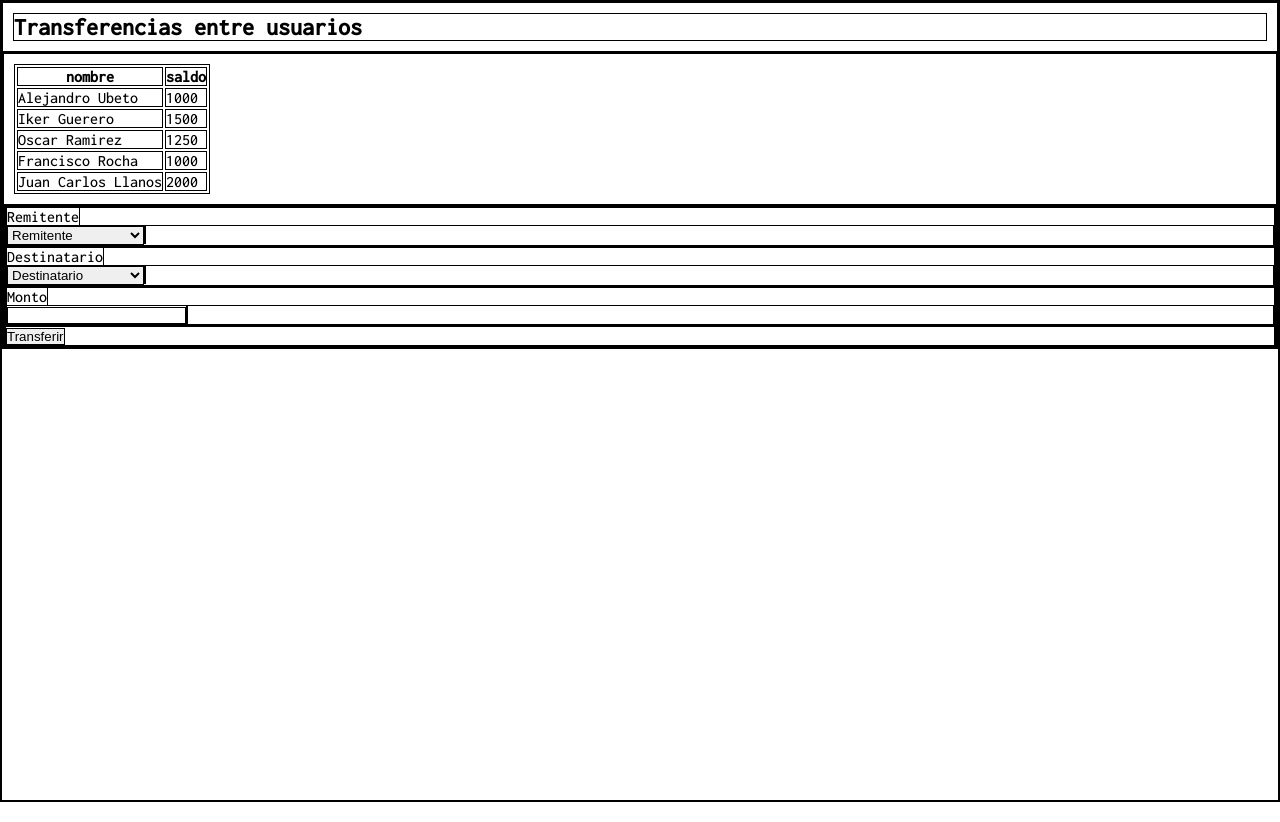
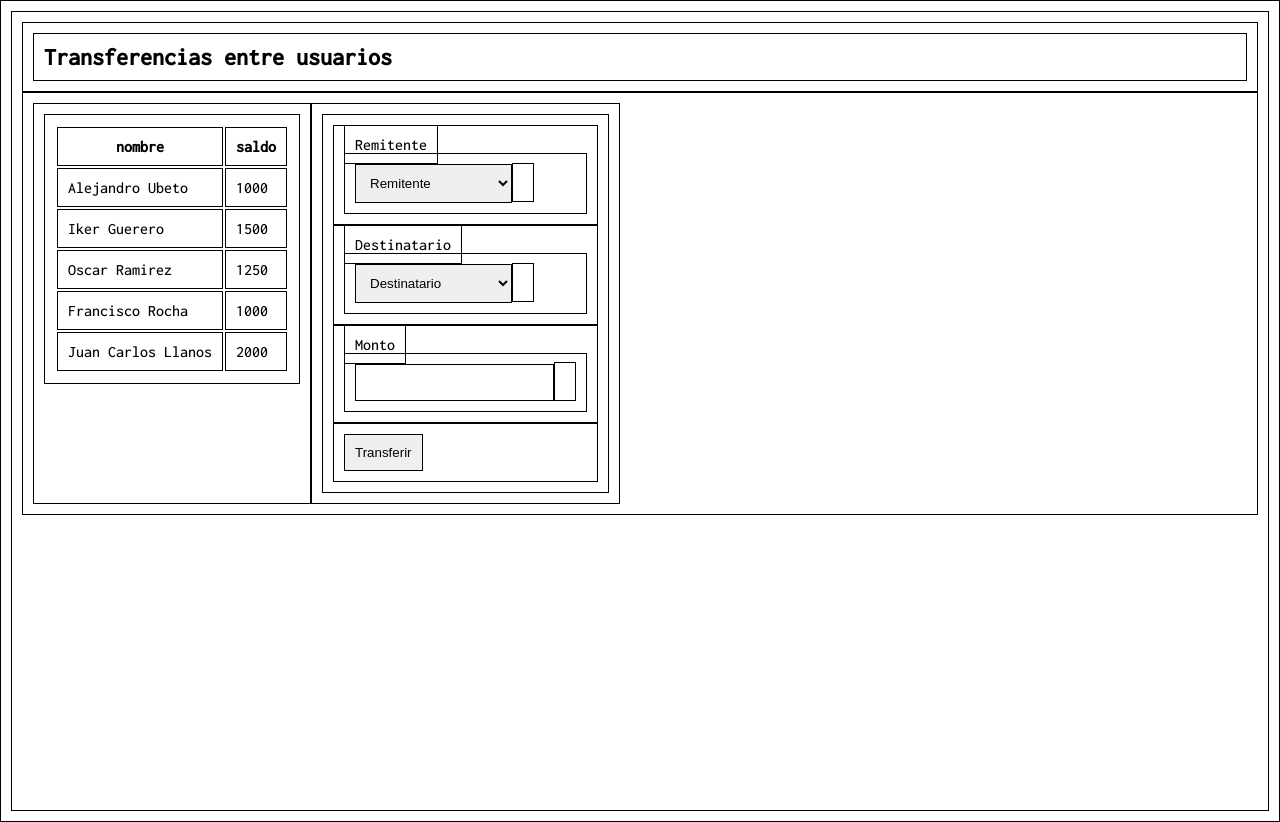
Before and after one commit to aleubeto/Bases-de-Datos-Actividad-Integradora, a PHP site: page /pag4_transacciones/pag4_index.php in a window 1280 px wide. Run offline with PHP 8.4, Linux system fonts and the light colour scheme; data comes from the database, SQL or seed files in the repository.

Commit message:
ayuda de oscar

```diff
--- a/index.php
+++ b/index.php
@@ -9,7 +9,7 @@
     </head>
     <body>
         <div class="contenedor">
-            <div>
+            <div class="head">
                 <img src="images/Equipo 2.svg">
             </div>
             <div class="contenedor-botones">
--- a/pag4_transacciones/css/pag4_styles.css
+++ b/pag4_transacciones/css/pag4_styles.css
@@ -5,6 +5,7 @@
 	padding: 0;
     box-sizing: border-box;
     border: 1px solid #000;
+    padding: 10px;
 }
 
 body{
@@ -13,11 +14,12 @@ body{
 }
 
 .container{
-    display: inline-block;
+    display: flex;
+    flex-direction: row;
+
     width: 100%;
     margin: auto;
 }
 
 .row{
-    padding: 10px;
 }
```
